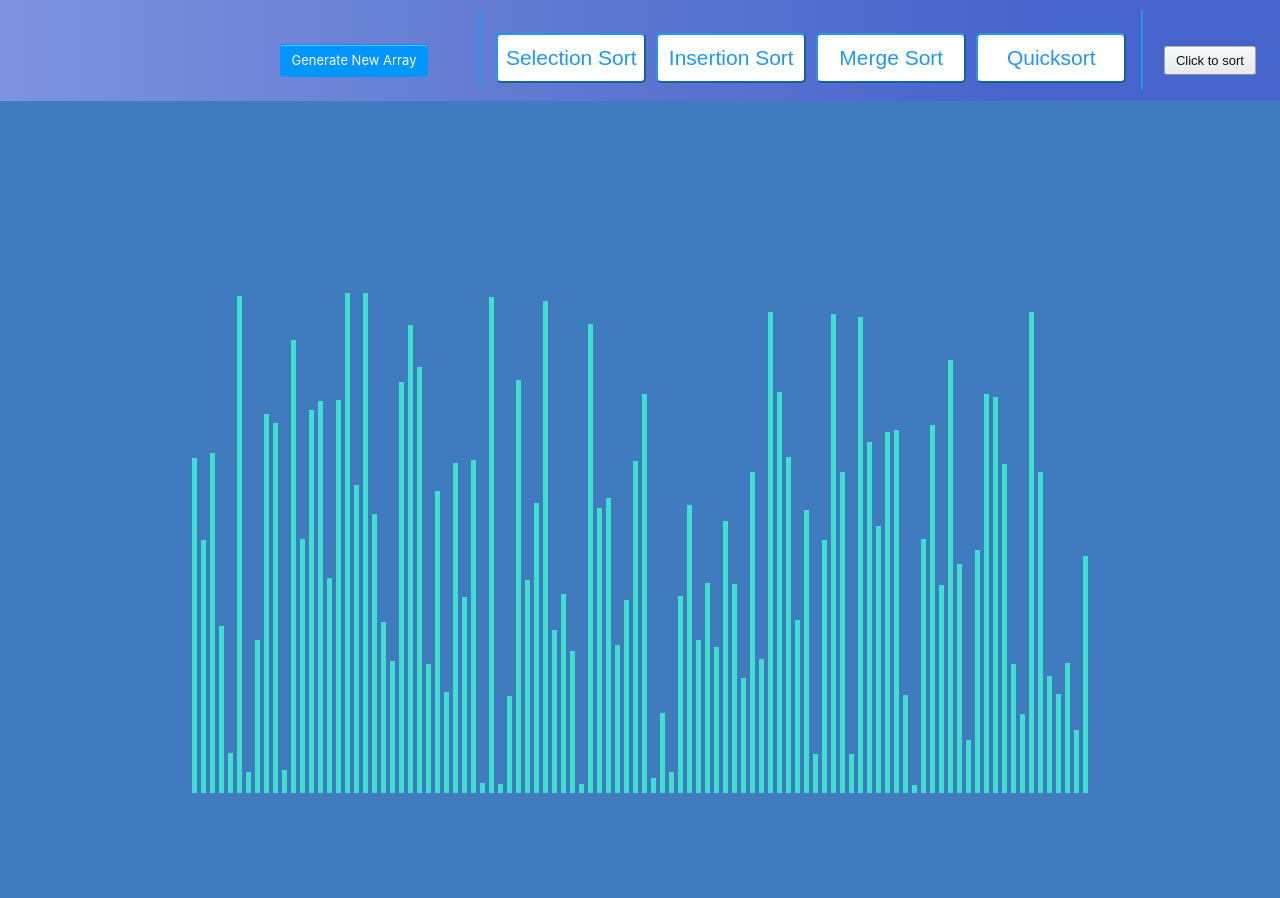
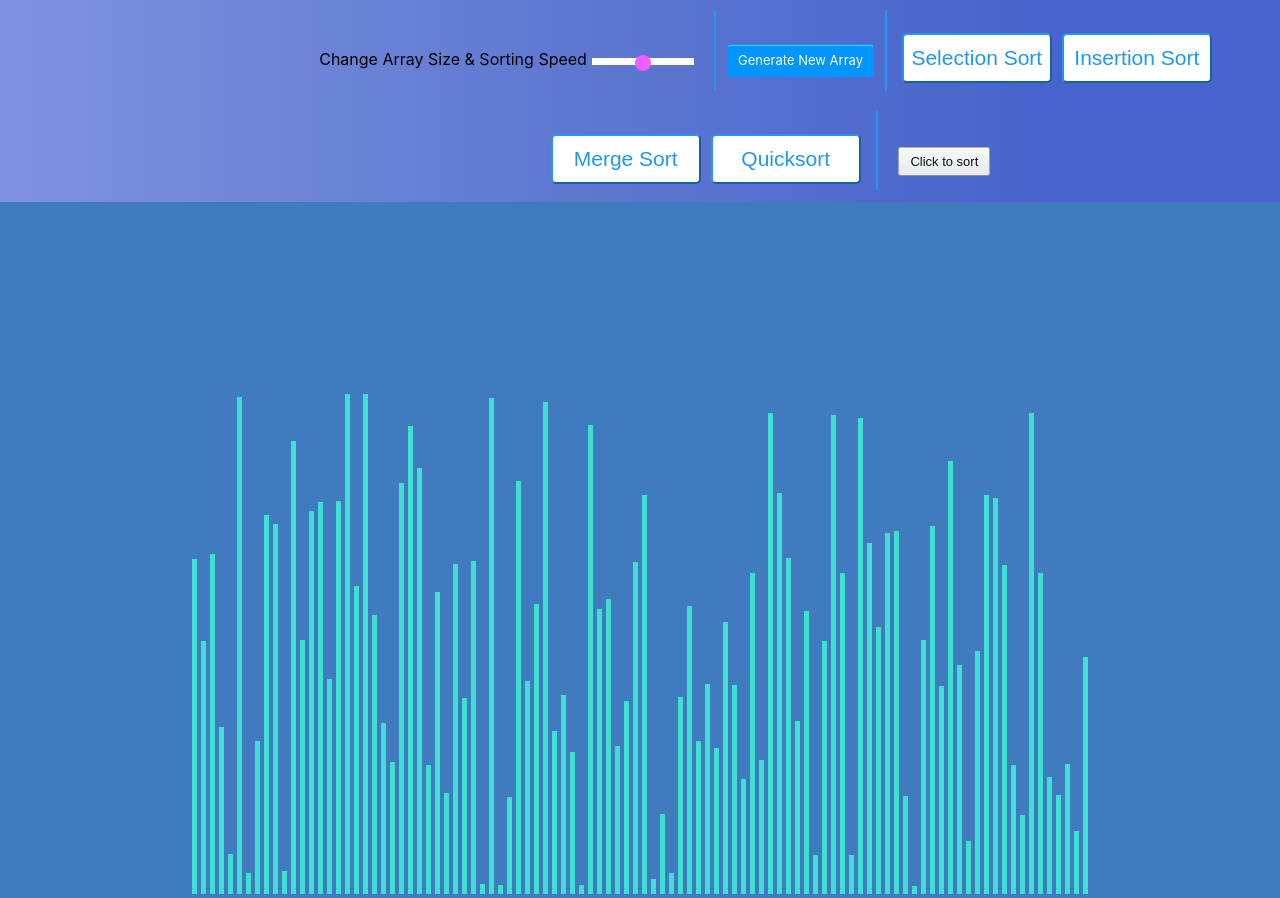
Before and after one commit to Lockmyre/dsAndAlgorithmsVisualizer, a React (Create React App) app: page / in a window 1280 px wide. Before the commit the page ends 800 px from the top, so only its background shows below. Built offline with nearby package versions, Linux system fonts and the light colour scheme.

Commit message:
added slider and fixed up toolbar

```diff
--- a/src/styles/Toolbar.css
+++ b/src/styles/Toolbar.css
@@ -5,6 +5,14 @@
     width: 100%;
     background: linear-gradient(90deg, rgba(126,146,223,1) 0%, rgba(92,118,208,1) 48%, rgba(71,99,204,1) 83%);
 
+}
+
+#arraySize {
+    margin-right: 0.3%;
+}
+
+#changeSize {
+    margin-right: 1%;
 }
 
 .currentSortingAlgorithmButton {
@@ -44,21 +52,11 @@
     margin-left: 20%;
 }
 
-#separator1 {
+.separator {
     width: 2px;
     height: 80px;
     top: 10%;
     margin-right: 1%;
-    display: inline-block;
-    background: #2196F3;
-    margin-top: 10px;
-    margin-bottom: -25px;
-}
-
-#separator2 {
-    width: 2px;
-    height: 80px;
-    top: 10%;
     margin-left: 1%;
     display: inline-block;
     background: #2196F3;
@@ -68,7 +66,6 @@
 
 #generateNewArrayButtonContainer {
     display: inline-block;
-    margin-right: 5%;
 }
 
 #generateNewArrayButton {
@@ -113,7 +110,7 @@
 
 /* Button retrieved from getcssscan.com/css-buttons-examples */
 .sortButton {
-    margin-left: 2%;
+  margin-left: 1%;
   background-image: linear-gradient(#f7f8fa ,#e7e9ec);
   border-color: #adb1b8 #a2a6ac #8d9096;
   border-style: solid;
--- a/src/visualizers/SortingAlgorithmVisualizer.jsx
+++ b/src/visualizers/SortingAlgorithmVisualizer.jsx
@@ -138,17 +138,25 @@ class SortingAlgorithmHeader extends React.Component {
 		return (
 			<div id="sortingAlgorithmHeader">
 				<div className="sortingButtonContainer">
+					<span id="arraySize">Change Array Size & Sorting Speed</span>
+					<input
+					 id="changeSize"
+					 type="range"
+					 min="0"
+					 max="100"
+					 />
+					 <span class="separator"></span>
 					<span id="generateNewArrayButtonContainer">
 						<GenerateNewArrayButton
 							handleGenerateNewArrayClick={this.props.handleGenerateNewArrayClick}
 						/>
 					</span>
-					<span id="separator1"></span>
+					<span class="separator"></span>
 					{this.renderButton("Selection Sort")}
 					{this.renderButton("Insertion Sort")}
 					{this.renderButton("Merge Sort")}
 					{this.renderButton("Quicksort")}
-					<span id="separator2"></span>
+					<span class="separator"></span>
 					<SortButton
 						handleSortClick={this.props.handleSortClick}
 					/>
```
